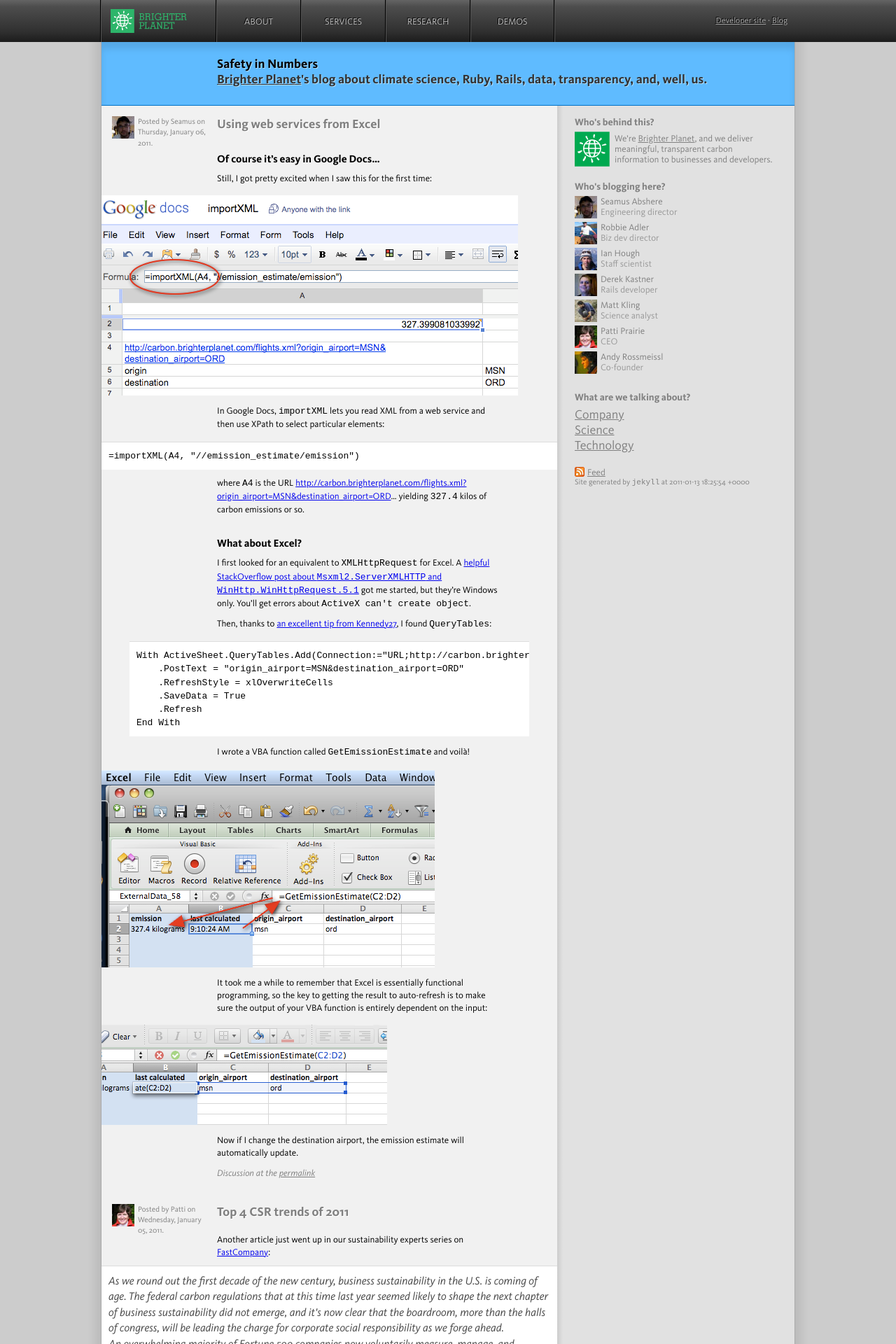
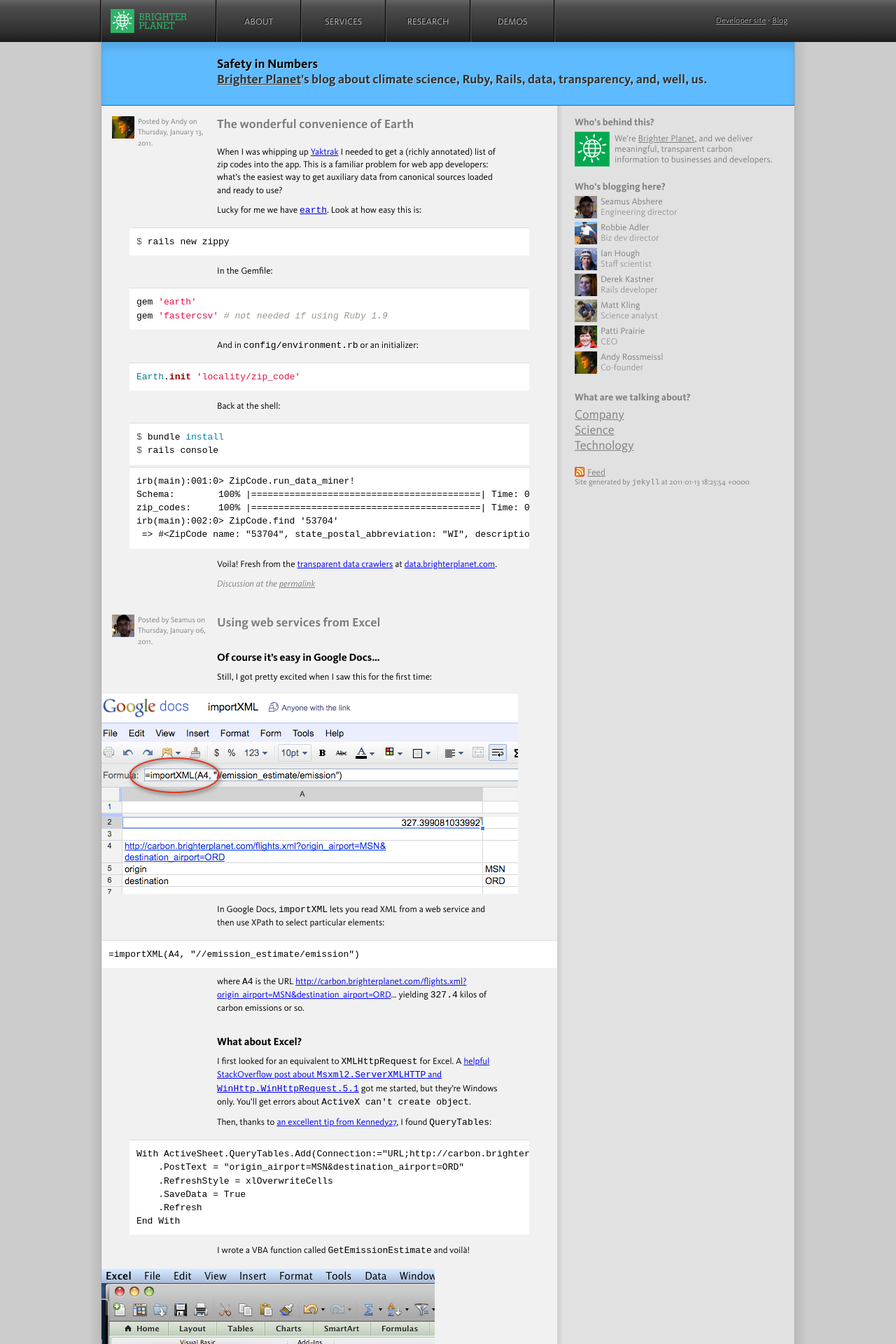
Before and after one commit to faradayio/numbers, a Jekyll site: the page built from index.html, in a window 1280 px wide. Shown: the top 1920 px of the page at 70% size. Built offline with Jekyll 4.4.1, drawn with Linux system fonts in a browser that asks for light colours; some web fonts are replaced; some of the changed text lies outside the part shown.

Commit message:
Zipcodes from +earth+ post

```diff
--- /dev/null
+++ b/_posts/2011-01-13-the-wonderful-convenience-of-earth.markdown
@@ -0,0 +1,40 @@
+---
+title: The wonderful convenience of Earth
+author: Andy
+layout: post
+categories: technology
+---
+
+When I was whipping up [Yaktrak](http://yaktrak.org) I needed to get a (richly annotated) list of zip codes into the app. This is a familiar problem for web app developers: what's the easiest way to get auxiliary data from canonical sources loaded and ready to use?
+
+Lucky for me we have [`earth`](http://github.com/brighterplanet/earth). Look at how easy this is:
+
+{% highlight console %}
+$ rails new zippy
+{% endhighlight %}
+
+In the Gemfile:
+{% highlight ruby %}
+gem 'earth'
+gem 'fastercsv' # not needed if using Ruby 1.9
+{% endhighlight %}
+
+And in `config/environment.rb` or an initializer:
+{% highlight ruby %}
+Earth.init 'locality/zip_code'
+{% endhighlight %}
+
+Back at the shell:
+{% highlight console %}
+$ bundle install
+$ rails console
+{% endhighlight %}
+{% highlight rbcon %}
+irb(main):001:0> ZipCode.run_data_miner!
+Schema:        100% |==========================================| Time: 00:00:05
+zip_codes:     100% |==========================================| Time: 00:06:48
+irb(main):002:0> ZipCode.find '53704'
+ => #<ZipCode name: "53704", state_postal_abbreviation: "WI", description: "Madison", latitude: "43.121416", longitude: "-89.34968", egrid_subregion_abbreviation: "MROE", climate_division_name: "WI8", created_at: "2010-05-14 22:57:57", updated_at: "2010-05-14 23:03:27">
+{% endhighlight %}
+
+Voila! Fresh from the [transparent data crawlers](http://data.brighterplanet.com/zip_codes) at [data.brighterplanet.com](http://data.brighterplanet.com).
--- a/stylesheets/application.css
+++ b/stylesheets/application.css
@@ -93,6 +93,13 @@
 pre {
   margin-right: -80px;
   margin-top: 15px;
+}
+
+.highlight + .highlight pre {
+  margin-top: -10px;
+  -moz-box-shadow: none;
+  -webkit-box-shadow: none;
+  box-shadow: none;
 }
 
 #aux {
```
